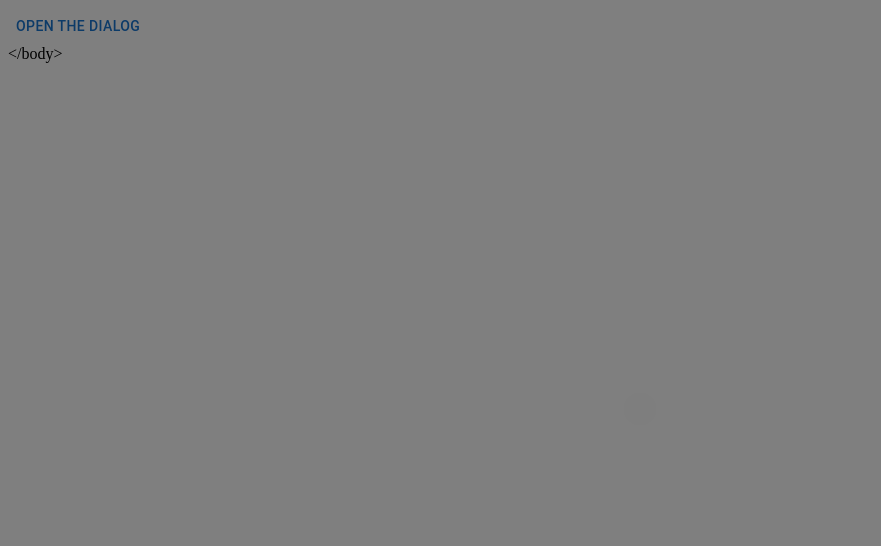
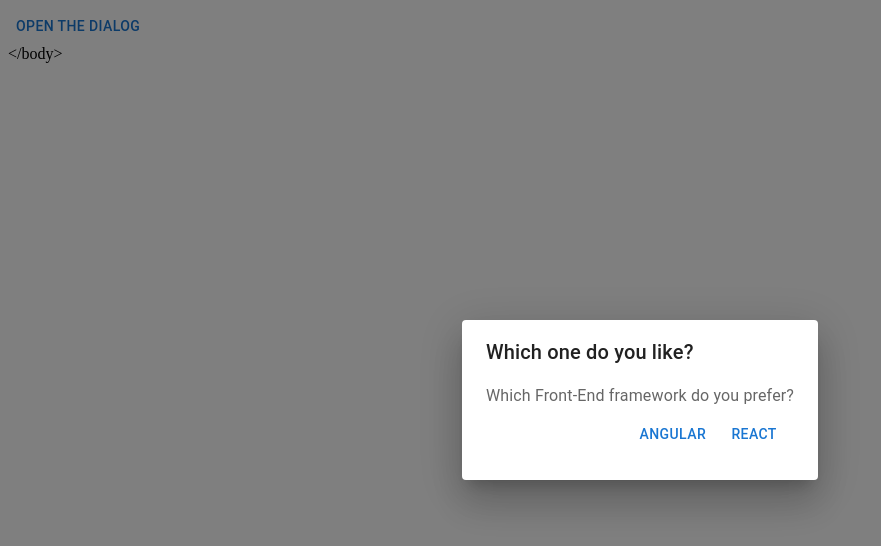
Before and after one commit to furkansylu97/MaterialUiProjects, a React (Vite) app in the folder MaterialUiProjects/: page / in a window 1280 px wide. Both pictures are taken after a click on the button "OPEN THE DIALOG". Shown: the top 546 px of the page, without its empty margins (0-881 px from the left). Built offline with nearby package versions, Linux system fonts and the light colour scheme.

Commit message:
Dialog contents  were written

```diff
--- a/MaterialUiProjects/src/components/LessonDialog.tsx
+++ b/MaterialUiProjects/src/components/LessonDialog.tsx
@@ -1,4 +1,4 @@
-import { Button, Dialog } from "@mui/material";
+import { Button, Dialog, DialogActions, DialogContent, DialogContentText, DialogTitle } from "@mui/material";
 import { useState } from "react";
 
 export const LessonDialog = () => {
@@ -8,7 +8,16 @@
     return (
         <>
             <Button onClick={() => setDialogOpen(true)}>Open the Dialog</Button>
-            <Dialog open={dialogOpen} onClose={() => setDialogOpen(false)}></Dialog>
+            <Dialog open={dialogOpen} onClose={() => setDialogOpen(false)}>
+                <DialogTitle>Which one do you like?</DialogTitle>
+                <DialogContent>
+                    <DialogContentText>Which Front-End framework do you prefer?</DialogContentText>
+                    <DialogActions>
+                        <Button onClick={() => setDialogOpen(false)}>Angular</Button>
+                        <Button onClick={() => setDialogOpen(false)}>React</Button>
+                    </DialogActions>
+                </DialogContent>
+            </Dialog>
         </>
     );
 };
```
